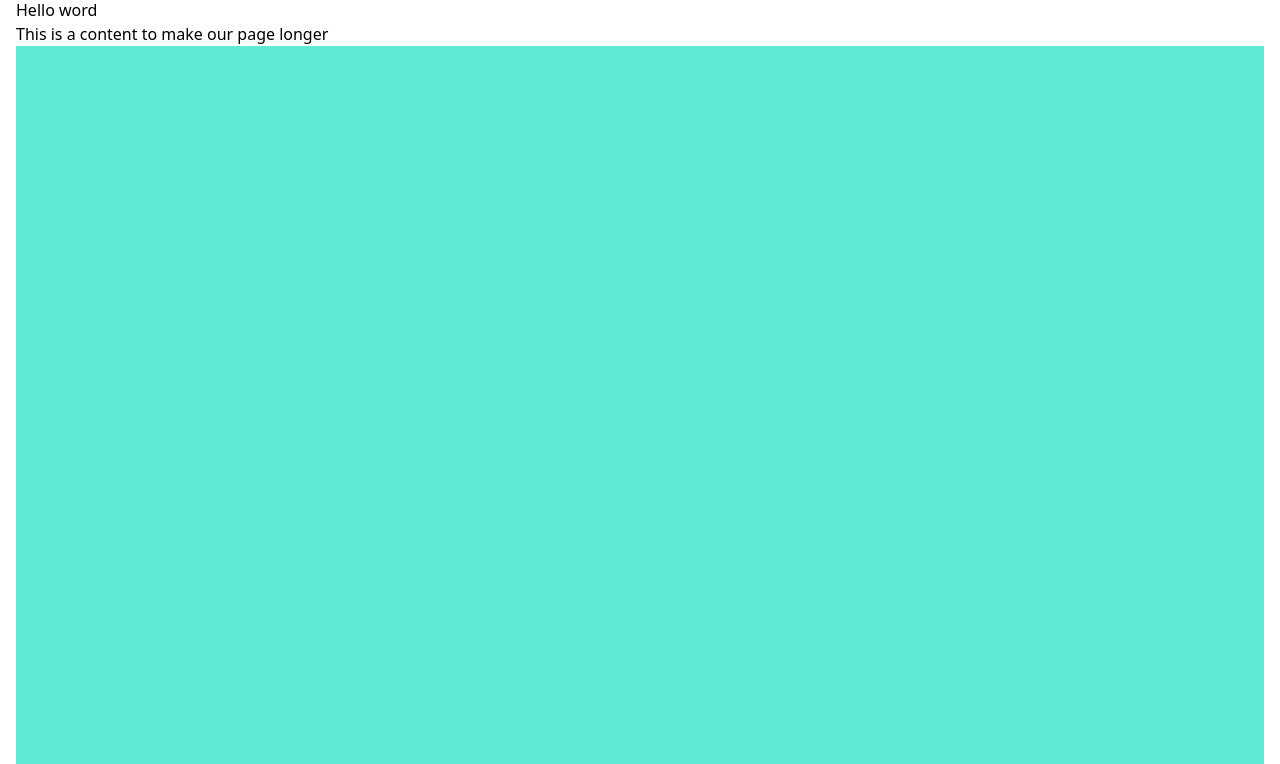
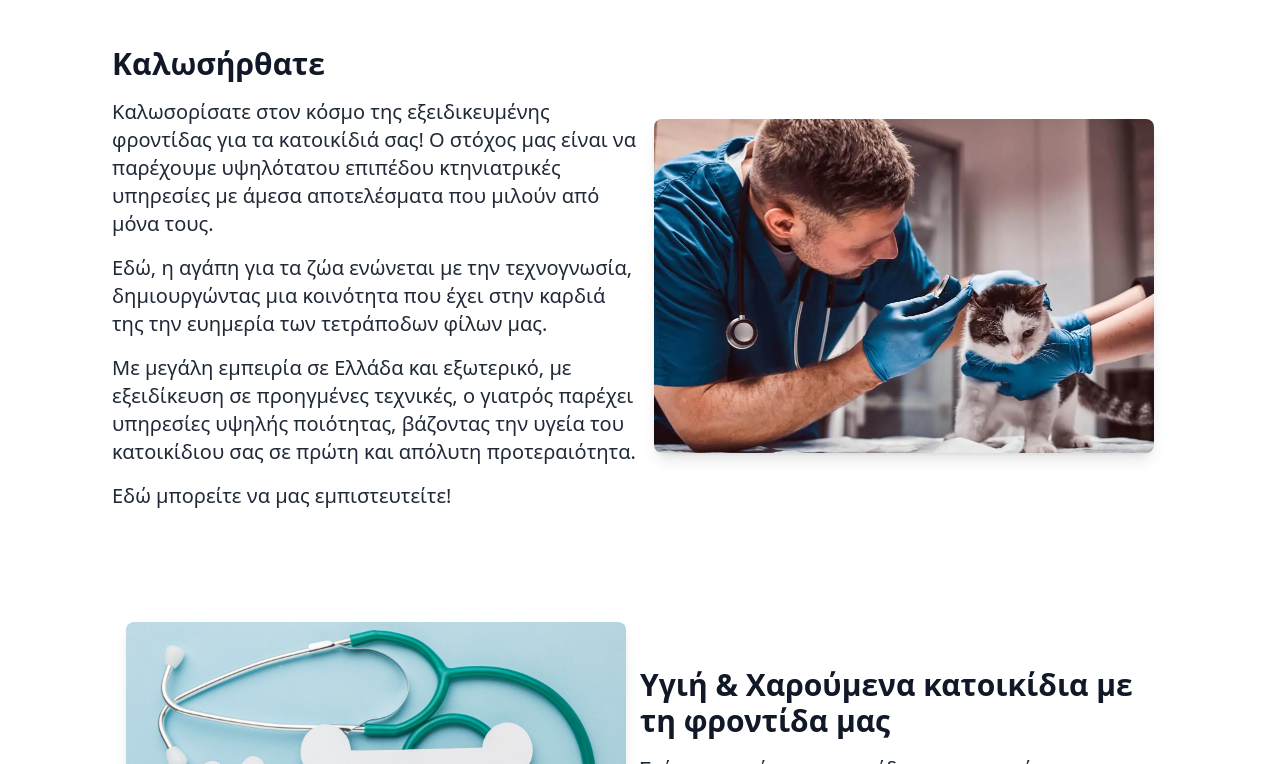
Before and after one commit to joskark/northovet-nextjs, a Next.js app: page / in a window 1280 px wide. Shown: the part 476-1240 px from the top of the page. Built offline with nearby package versions, Linux system fonts and the light colour scheme.

Commit message:
Add component for text and image, right or left

```diff
--- a/app/page.tsx
+++ b/app/page.tsx
@@ -1,15 +1,30 @@
 import Hero from "@/components/Hero";
+import TextImage from "@/components/TextImage";
 
 export default function Home() {
   return (
     <>
       <Hero />
-      <div className="container mx-auto px-4">
-        <h1>Hello word</h1>
-        <p>This is a content to make our page longer</p>
-        <div className="w-full h-screen bg-teal-300"></div>
-        <p>Lorem Ipsum is simply dummy text ...</p>
-      </div>
+      <TextImage
+        title="Καλωσήρθατε"
+        text={[
+          "Καλωσορίσατε στον κόσμο της εξειδικευμένης φροντίδας για τα κατοικίδιά σας! Ο στόχος μας είναι να παρέχουμε υψηλότατου επιπέδου κτηνιατρικές υπηρεσίες με άμεσα αποτελέσματα που μιλούν από μόνα τους.",
+          "Εδώ, η αγάπη για τα ζώα ενώνεται με την τεχνογνωσία, δημιουργώντας μια κοινότητα που έχει στην καρδιά της την ευημερία των τετράποδων φίλων μας.",
+          "Με μεγάλη εμπειρία σε Ελλάδα και εξωτερικό, με εξειδίκευση σε προηγμένες τεχνικές, ο γιατρός παρέχει υπηρεσίες υψηλής ποιότητας, βάζοντας την υγεία του κατοικίδιου σας σε πρώτη και απόλυτη προτεραιότητα.",
+          "Εδώ μπορείτε να μας εμπιστευτείτε!",
+        ]}
+        imageUrl="/male-veterinarian-examining-cat-ear-infection-with-otoscope-vet-clinic-1.jpg"
+        altText="Description of the image"
+      />
+      <TextImage
+        title="Υγιή & Χαρούμενα κατοικίδια με τη φροντίδα μας"
+        text={[
+          "Στόχος μας είναι η φροντίδα που προσφέρουμε να υπερβαίνει τις προσδοκίες. Μάθετε περισσότερα για την ποιότητα της εξειδικευμένης μας φροντίδας αλλά και πληροφορίες διαφόρων παθήσεων που χρήζουν χειρουργικής επέμβαση για την  ευζωία των φίλων μας.",
+        ]}
+        imageUrl="/top-view-stethoscope-with-paper-bone-paw-print-animal-day.jpg"
+        altText="Description of the image"
+        reverse={true}
+      />
     </>
   );
 }
--- /dev/null
+++ b/components/TextImage.tsx
@@ -0,0 +1,56 @@
+import Image from "next/image";
+
+type TextImageProps = {
+  title: string;
+  text: string[]; // Updated to accept an array of strings
+  imageUrl: string;
+  altText: string;
+  reverse?: boolean;
+};
+
+const TextImage = ({
+  title,
+  text,
+  imageUrl,
+  altText,
+  reverse = false,
+}: TextImageProps) => {
+  return (
+    <div
+      className={`flex flex-col md:flex-row ${
+        reverse ? "md:flex-row-reverse" : ""
+      } items-center md:justify-between p-6 md:p-12 max-w-6xl mx-auto`}
+    >
+      {/* Text Section */}
+      <div className="w-full md:w-1/2 mb-6 md:mb-0 text-left">
+        {/* Title styling */}
+        <h1 className="text-2xl md:text-3xl font-bold text-gray-900 mb-4">
+          {title}
+        </h1>
+
+        {/* Map over the text array to create paragraphs */}
+        {text.map((paragraph, index) => (
+          <p
+            key={index}
+            className="text-lg md:text-xl font-medium text-gray-800 mb-4"
+          >
+            {paragraph}
+          </p>
+        ))}
+      </div>
+
+      {/* Image Section */}
+      <div className="w-full md:w-1/2 flex justify-center">
+        <Image
+          src={imageUrl}
+          alt={altText}
+          className="max-w-full h-auto rounded-lg shadow-lg"
+          width={500}
+          height={500}
+        />
+      </div>
+    </div>
+  );
+};
+
+export default TextImage;
```
Also changed, not shown: public/male-veterinarian-examining-cat-ear-infection-with-otoscope-vet-clinic-1.jpg (added), public/top-view-stethoscope-with-paper-bone-paw-print-animal-day.jpg (added).
